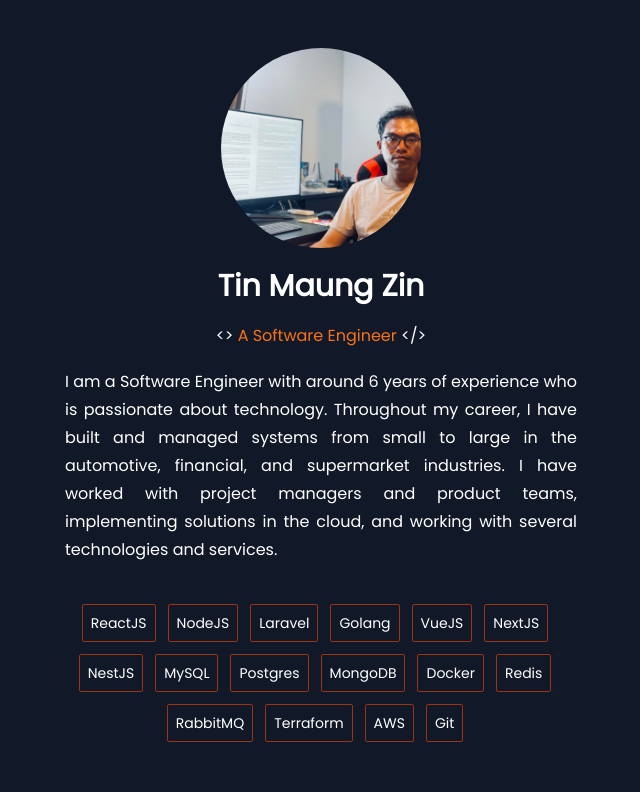
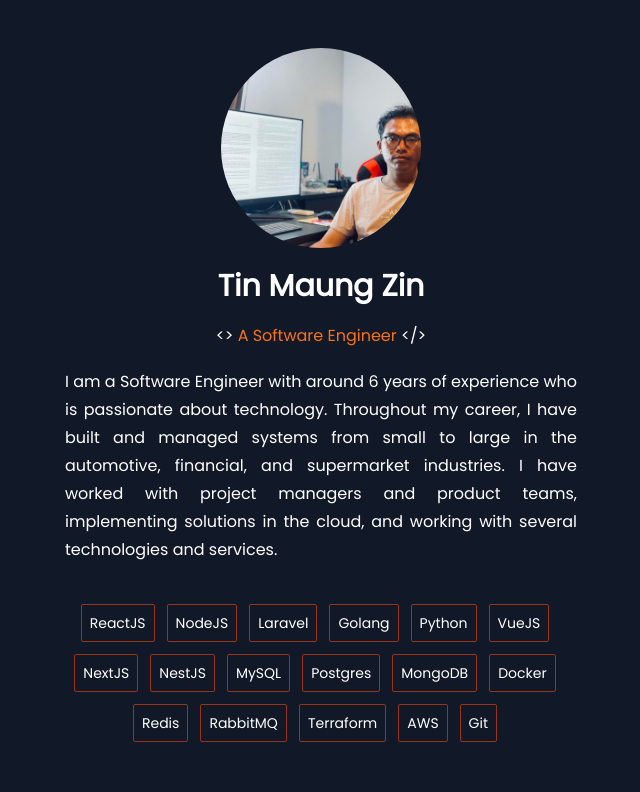
Before and after one commit to tinmaungzin/my-portfo, a Next.js app: page / in a window 1280 px wide. Shown: the top 792 px of the page, without its empty margins (319-959 px from the left). Built offline with nearby package versions, Linux system fonts and the light colour scheme.

Commit message:
update resume

```diff
--- a/components/Experience.tsx
+++ b/components/Experience.tsx
@@ -19,6 +19,7 @@ const Experience = () => {
         "NestJS",
         "Laravel",
         "Golang",
+        "Python",
         "MySQL",
         "RabbitMQ",
         "Terraform",
--- a/components/Footer.tsx
+++ b/components/Footer.tsx
@@ -34,7 +34,7 @@ const Footer = () => {
               </Link>
             </li>
             <li className="underline py-1">
-              <Link href="/documents/Tin Maung Zin Resume 22 Aug 2024.pdf" target="_blank">
+              <Link href="/documents/Tin Maung Zin - Resume.pdf" target="_blank">
                 My Resume
               </Link>
             </li>
--- a/components/Header.tsx
+++ b/components/Header.tsx
@@ -9,6 +9,7 @@ const Header = () => {
     "NodeJS",
     "Laravel",
     "Golang",
+    "Python",
     "VueJS",
     "NextJS",
     "NestJS",
@@ -76,7 +77,7 @@ const Header = () => {
         </Link>
       </div>
       <div className="flex justify-center">
-        <Link href="/documents/Tin Maung Zin Resume 22 Aug 2024.pdf" target="_blank">
+        <Link href="/documents/Tin Maung Zin - Resume.pdf" target="_blank">
           <p className="text-white bg-orange-400 p-2 text-center my-10 w-[15em] hover:bg-orange-800 rounded-full">
             View Resume
           </p>
```
Also changed, not shown: 2 other files (tests, documents, lock files or other folders).
